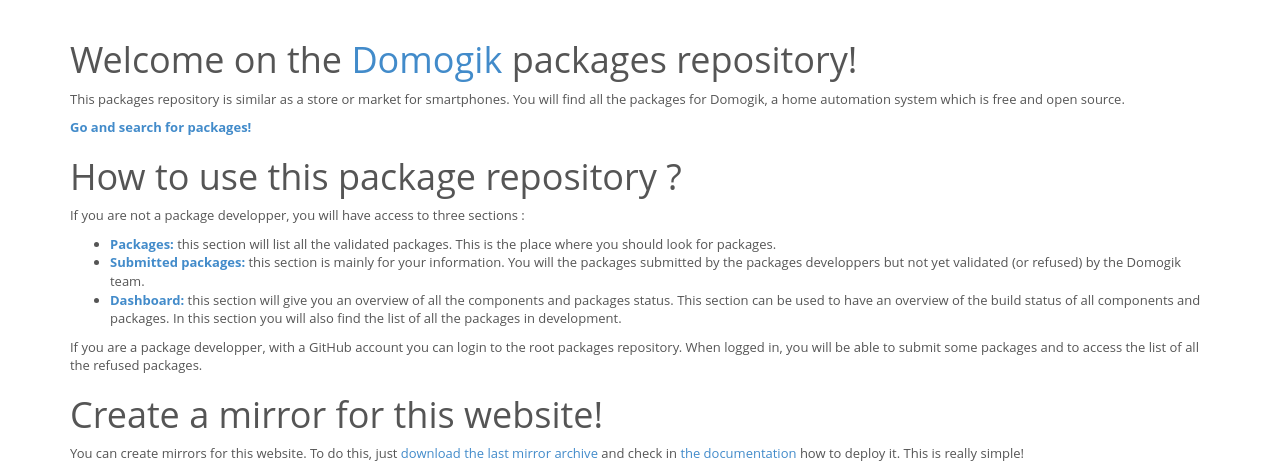
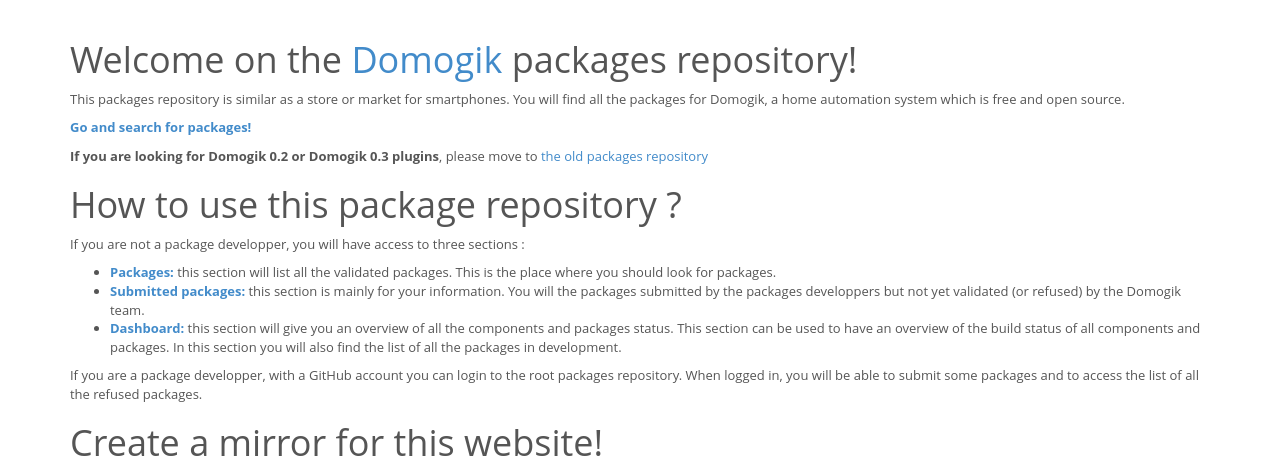
Before and after one commit to fritz-smh/dmgweb_packages, a Python web app: template templates/index.html in a window 1280 px wide. Shown: the part 55-521 px from the top of the page. Run offline with Jinja, Linux system fonts and the light colour scheme; the template is opened without the code that fills it, so the values that code supplies are empty; some libraries are stand-ins or nearby versions.

Commit message:
home : add a link to 0.2/0.3 repo

```diff
--- a/templates/index.html
+++ b/templates/index.html
@@ -9,6 +9,8 @@
   <p>
     <strong><a href="/packages">Go and search for packages!</a></strong>
   </p>
+
+  <p><strong>If you are looking for Domogik 0.2 or Domogik 0.3 plugins</strong>, please move to <a href="http://repo.domogik.org">the old packages repository</a></p>
 
   <h1>How to use this package repository ?</h1>
   <p>If you are not a package developper, you will have access to three sections : </p>
```
